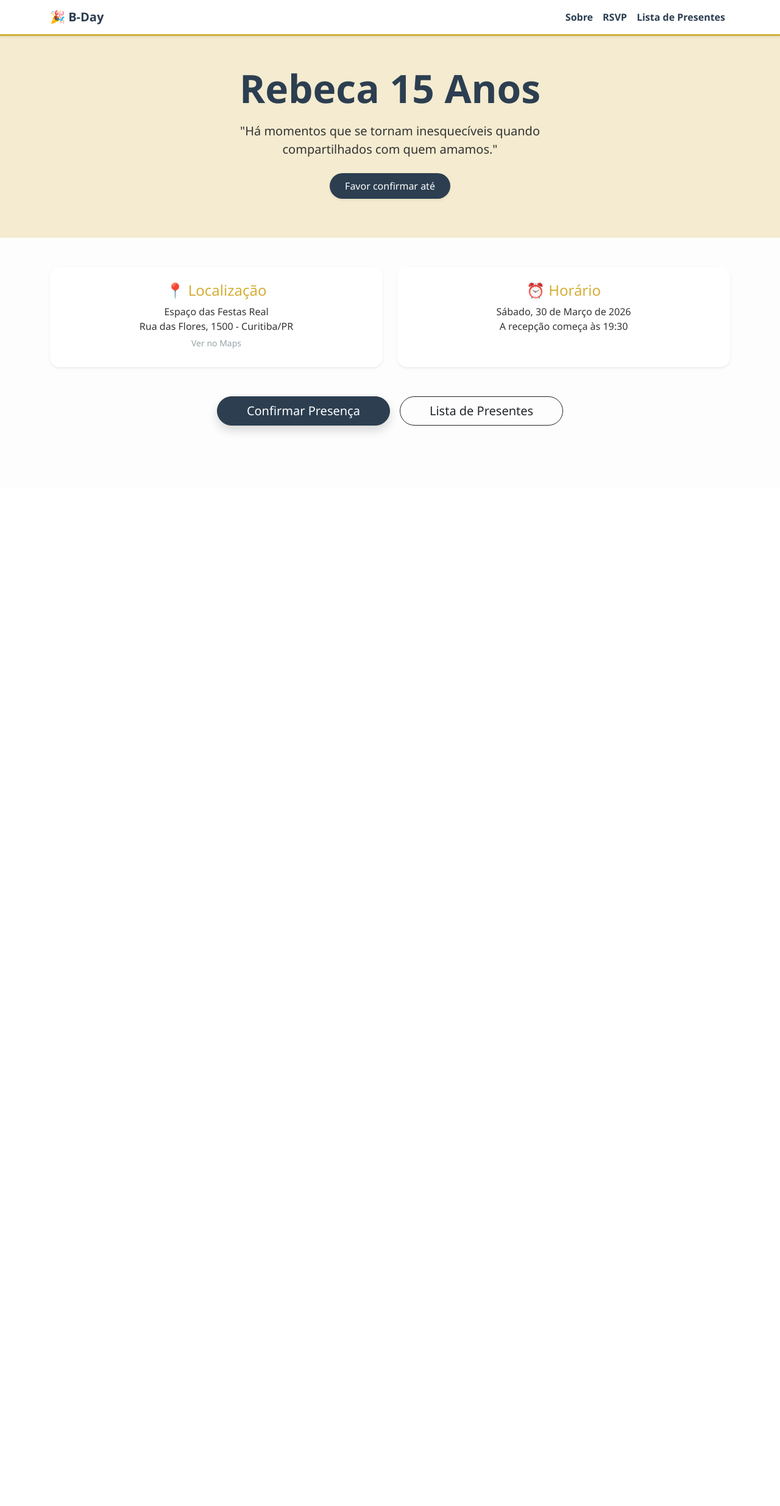
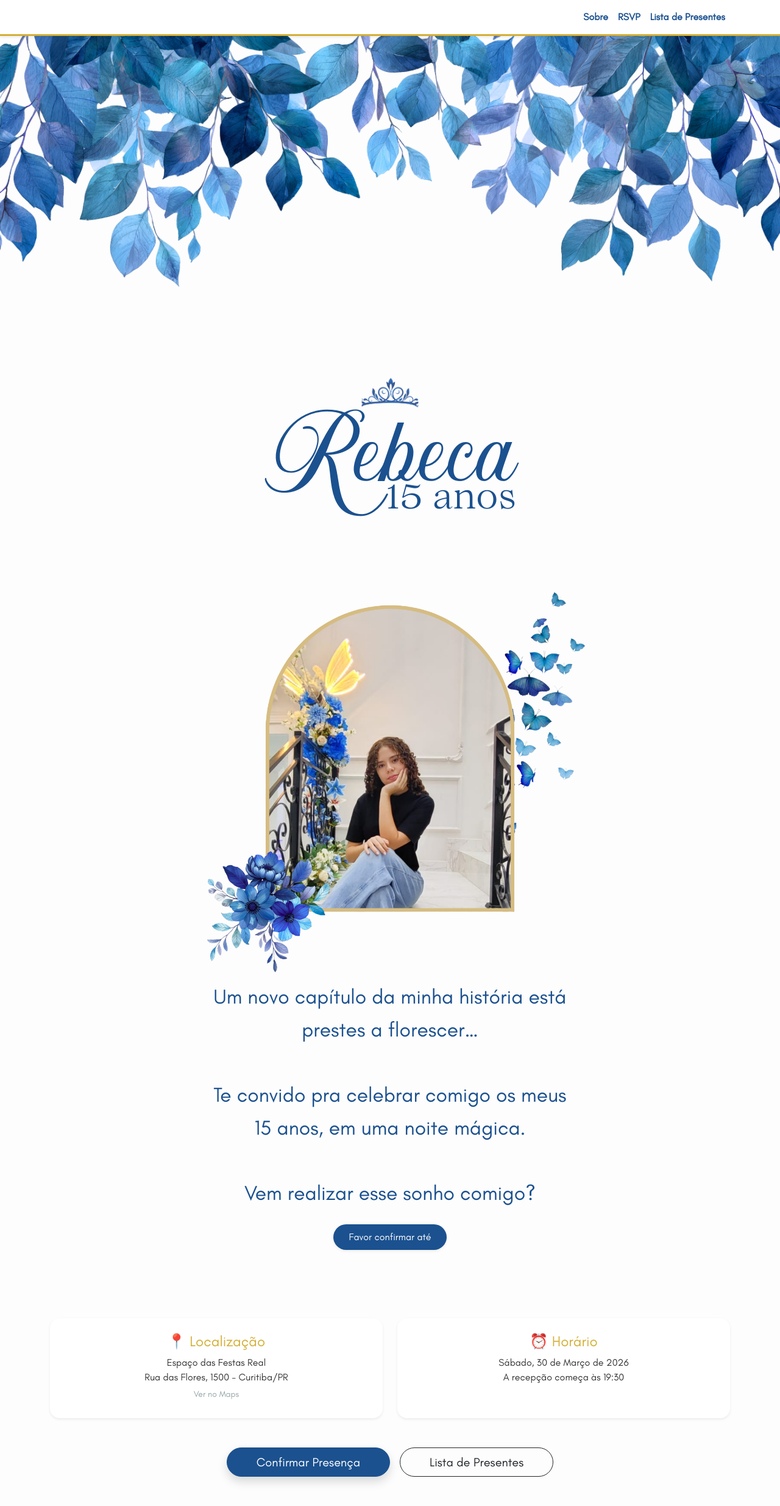
Before and after one commit to bolinfel/Rebeca15Anos, a Django app: page / in a window 1280 px wide. Shown: the whole page at 61% size. Before the commit the page ends 710 px from the top, so only its background shows below. Run offline with Django 5.2, Linux system fonts and the light colour scheme.

Commit message:
frontendv1

```diff
--- a/rebeca15anos/rebeca15anos/settings.py
+++ b/rebeca15anos/rebeca15anos/settings.py
@@ -23,9 +23,9 @@ BASE_DIR = Path(__file__).resolve().parent.parent
 SECRET_KEY = 'django-insecure-ug54%o$xi*69a#w@)jz0@jop!)4m(4xoo!@o^dp&n*#ois@sq6'
 
 # SECURITY WARNING: don't run with debug turned on in production!
-DEBUG = False
+DEBUG = True
 
-ALLOWED_HOSTS = ['137.184.128.223']
+ALLOWED_HOSTS = ['137.184.128.223','127.0.0.1']
 
 
 # Application definition
--- a/rebeca15anos/static/css/style.css
+++ b/rebeca15anos/static/css/style.css
@@ -1,25 +1,42 @@
 :root {
     /* Paleta Principal */
-    --primary-color: #2C3E50;       /* Azul Petróleo Profundo (Seriedade e Elegância) */
-    --secondary-color: #95A5A6;     /* Cinza Suave (Equilíbrio) */
-    --highlight-color: #D4AF37;     /* Dourado (Destaque/Celebração) */
+    --primary-color: #1b518f;
+    --secondary-color: #95A5A6;
+    --highlight-color: #D4AF37;
 
     /* Cores de Apoio */
-    --bg-light: #FDFDFD;            /* Branco quase puro para o fundo */
-    --text-dark: #333333;           /* Texto principal */
-    --success-color: #27AE60;       /* Verde para confirmações */
-    --accent-soft: #F4EBD0;         /* Creme suave para fundos de destaque */
+    --bg-light: #FDFDFD;
+    --text-dark: #333333;
+    --success-color: #27AE60;
+    --accent-soft: #F4EBD0;
+}
+
+/* Registro das fontes customizadas */
+@font-face {
+    font-family: 'NovaQuinta';
+    src: url('../fonts/NovaQuinta_PERSONAL_USE_ONLY.otf') format('opentype');
+    font-weight: normal;
+    font-style: normal;
+}
+@font-face {
+    font-family: 'LoveLance';
+    src: url('../fonts/Zetafonts - Lovelace Text Regular.otf') format('truetype');
+}
+@font-face {
+    font-family: 'Glacial Indifference';
+    src: url('../fonts/GlacialIndifference-Regular.otf') format('truetype');
 }
 
 /* Configurações Gerais */
 body {
     background-color: var(--bg-light);
     color: var(--text-dark);
-    font-family: 'Segoe UI', Tahoma, Geneva, Verdana, sans-serif;
+    font-family: 'Glacial Indifference', Tahoma, Geneva, Verdana, sans-serif;
     scroll-behavior: smooth;
+    overflow-x: hidden; /* Evita scroll horizontal em telas pequenas */
 }
 
-/* Cabeçalho (Base) */
+/* Cabeçalho */
 .navbar {
     background-color: white !important;
     border-bottom: 3px solid var(--highlight-color);
@@ -47,24 +64,88 @@ body {
     transform: translateY(-2px);
 }
 
-.btn-highlight {
-    background-color: var(--highlight-color) ;
-    color: white;
-    border: none;
-}
-
 /* Seções da Home */
 .section-hero {
     background-color: var(--accent-soft);
-    padding: 80px 0;
+    padding: clamp(40px, 8vh, 80px) 0;
 }
+
+/* --- ESTILIZAÇÃO RESPONSIVA DO TÍTULO E IMAGENS --- */
+
+.hero-title-container {
+    position: relative;
+    display: inline-block;
+    text-align: center;
+    margin-top: 20px;
+    margin-bottom: 40px;
+}
+
+.coroa-container {
+    /* Pequeno recuo negativo para aproximar a coroa do nome */
+    margin-bottom: 0px;
+}
+
+.img-coroa {
+    /* Escala entre 80px e 180px conforme a tela */
+    width: clamp(60px, 20vw, 130px);
+    height: auto;
+    display: block;
+    margin: 0 auto;
+}
+
+.titulo-principal {
+    font-family: 'NovaQuinta', serif;
+    /* Escala entre 3.5rem e 8rem (ajustado de 20rem para não quebrar) */
+    font-size: clamp(3.5rem, 12vw, 8rem);
+    color: var(--primary-color);
+    margin: 0;
+    line-height: 0.9;
+    position: relative;
+    z-index: 1;
+}
+
+.subtitulo-overlay {
+    font-family: 'LoveLance', cursive;
+    /* Escala entre 1.5rem e 3.5rem */
+    font-size: clamp(1.5rem, 5vw, 3.5rem);
+    color: var(--primary-color);
+
+    position: absolute;
+    bottom: -50px;
+    right: 0;
+
+    z-index: 2;
+    white-space: nowrap;
+    pointer-events: none;
+}
+
+.foto-rebeca-container {
+    display: flex;
+    justify-content: center;
+    align-items: center;
+    margin-top: 20px;
+}
+
+.img-rebeca {
+    /* Ocupa 90% da largura no mobile e trava em 500px no desktop */
+    width: 90vw;
+    max-width: 800px;
+    height: auto;
+    border-radius: 10px;
+    transition: transform 0.3s ease;
+}
+
+.img-rebeca:hover {
+    transform: scale(1.03);
+}
+
+/* --- COMPONENTES ADICIONAIS --- */
 
 .card-rsvp {
     border-top: 5px solid var(--highlight-color);
     border-radius: 15px;
 }
 
-/* Alertas de Prazo */
 .alert-deadline {
     background-color: var(--primary-color);
     color: white;
@@ -73,9 +154,47 @@ body {
 
 .form-control:focus {
     border-color: var(--highlight-color);
-    box-shadow: 0 0 0 0.25rem rgba(212, 175, 55, 0.25); /* Glow dourado ao clicar */
+    box-shadow: 0 0 0 0.25rem rgba(212, 175, 55, 0.25);
 }
 
 .btn-outline-danger-hover:hover .bi-trash-fill {
-    color: #dc3545 !important; /* Cor vermelha do Bootstrap no hover */
+    color: #dc3545 !important;
 }
+
+/* Ajustes específicos para telas muito pequenas (Mobile Portrait) */
+@media (max-width: 480px) {
+    .subtitulo-overlay {
+        bottom: -5px;
+        right: 10px;
+    }
+    .section-hero {
+        padding: 30px 15px;
+    }
+}
+
+.texto-apresentacao {
+    color: var(--primary-color);
+    /* Usando clamp para ser responsivo: min 1.1rem, ideal 2vw, max 1.5rem */
+    font-size: clamp(2.1rem, 2vw, 1.5rem);
+    line-height: 1.6;
+    font-weight: 400;
+}
+
+/* Container para a imagem de ponta a ponta */
+.banner-full-container {
+    width: 100%;
+    margin: 0;
+    padding: 0;
+    overflow: hidden; /* Garante que nada escape se a imagem for muito alta */
+    display: block; /* Remove espaços em branco indesejados abaixo da imagem */
+}
+
+/* A imagem em si */
+.img-full-ponta-a-ponta {
+    width: 100vw; /* 100% da largura da viewport (janela do navegador) */
+    height: auto;  /* Mantém a proporção da imagem */
+    display: block;
+    object-fit: cover; /* Se a imagem tiver que cortar, ela cobrirá o espaço graciosamente */
+    margin: 0;
+    padding: 0;
+}
--- a/rebeca15anos/templates/RSVP/home.html
+++ b/rebeca15anos/templates/RSVP/home.html
@@ -13,12 +13,30 @@
     </div>
 {% endif %}
 
-<section class="section-hero text-center py-5" style="background-color: var(--accent-soft);">
+<div class="banner-full-container">
+        <img src="{% static 'img/TOPO.png' %}" alt="Destaque 15 Anos Rebeca" class="img-full-ponta-a-ponta">
+    </div>
+
+<section class="section-hero text-center py-5" style="background-color: var(--bg-light);">
     <div class="container">
-        <h1 class="display-3 fw-bold mb-3" style="color: var(--primary-color);">Rebeca 15 Anos</h1>
-        <p class="lead mb-4 mx-auto" style="max-width: 600px;">
-            "Há momentos que se tornam inesquecíveis quando compartilhados com quem amamos."
-        </p>
+        <div class="text-center py-5">
+            <div class="hero-title-container">
+                <div class="coroa-container">
+                    <img src="{% static 'img/Coroa.png' %}" alt="Coroa" class="img-coroa">
+                </div>
+                <h1 class="titulo-principal">Rebeca</h1>
+                <span class="subtitulo-overlay">15 anos</span>
+            </div>
+        </div>
+        <div class="foto-rebeca-container mt-5">
+            <img src="{% static 'img/Rebeca.png' %}" alt="Rebeca" class="img-rebeca">
+        </div>
+        <p class="texto-apresentacao mb-4 mx-auto" style="max-width: 600px;">
+            Um novo capítulo da minha história está prestes a florescer…<br><br>
+
+            Te convido pra celebrar comigo os meus 15 anos, em uma noite mágica.<br><br>
+
+            Vem realizar esse sonho comigo?
 
         <div class="alert shadow-sm d-inline-block px-4 py-2"
              style="background-color: var(--primary-color); color: white; border-radius: 50px;">
--- a/rebeca15anos/templates/base.html
+++ b/rebeca15anos/templates/base.html
@@ -11,7 +11,6 @@
 <body>
     <nav class="navbar navbar-expand-lg navbar-light bg-light shadow-sm sticky-top">
         <div class="container">
-            <a class="navbar-brand fw-bold" href="{% url 'home' %}">🎉 B-Day</a>
             <button class="navbar-toggler" type="button" data-bs-toggle="collapse" data-bs-target="#navbarNav">
                 <span class="navbar-toggler-icon"></span>
             </button>
@@ -21,7 +20,7 @@
                     <li class="nav-item"><a class="nav-link text-primary fw-bold" href="#rsvp">RSVP</a></li>
                     <li class="nav-item"><a class="nav-link" href="{% url 'lista_presentes' %}">Lista de Presentes</a></li>
                     {% if user.is_authenticated %}
-                    <li class="nav-item"><a class="nav-link badge bg-dark ms-2" href="{% url 'dashboard' %}">Painel Admin</a></li>
+                    <li class="nav-item"><a class="nav-link badge text-primary bg-dark ms-2" href="{% url 'dashboard' %}">Painel Admin</a></li>
                     {% endif %}
                 </ul>
             </div>
```
Also changed, not shown: rebeca15anos/static/fonts/GlacialIndifference-Regular.otf (added), rebeca15anos/static/fonts/NovaQuinta_PERSONAL_USE_ONLY.otf (added), rebeca15anos/static/fonts/Zetafonts - Lovelace Text Regular.otf (added), rebeca15anos/static/img/Coroa.png (added), rebeca15anos/static/img/Rebeca.png (added), rebeca15anos/static/img/TOPO.png (added).
